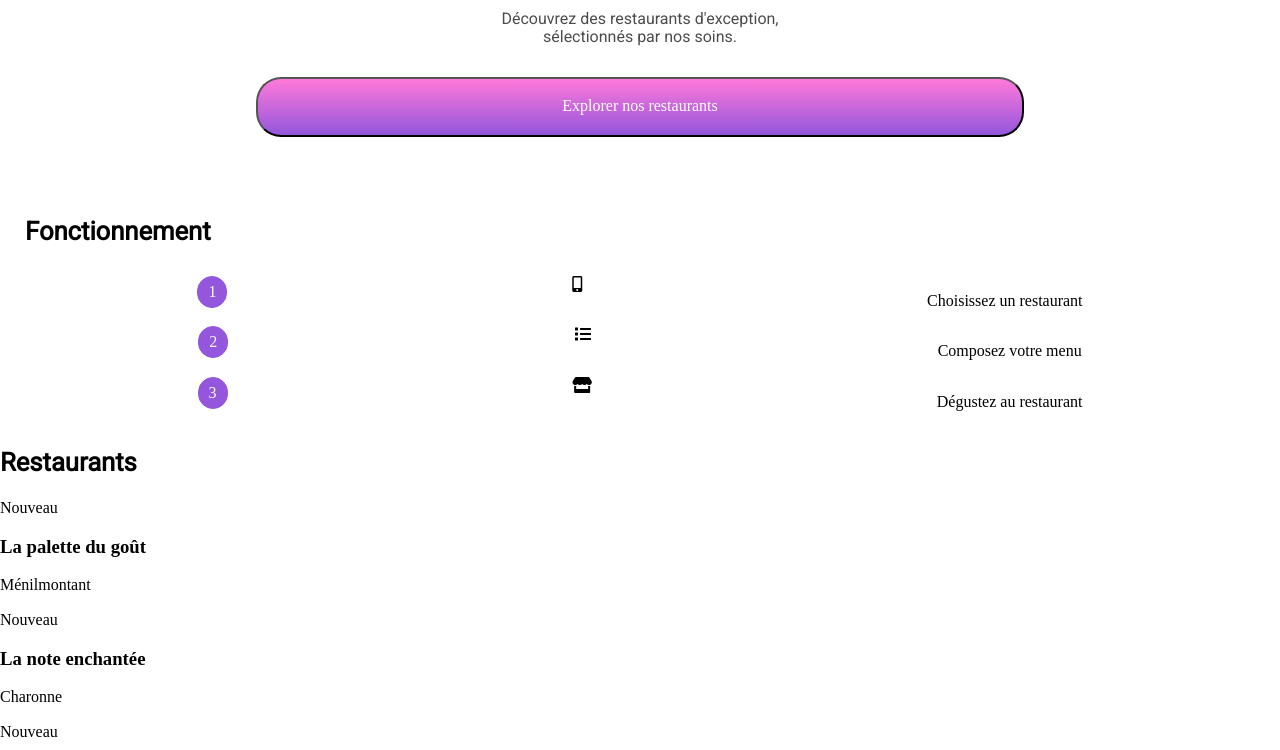
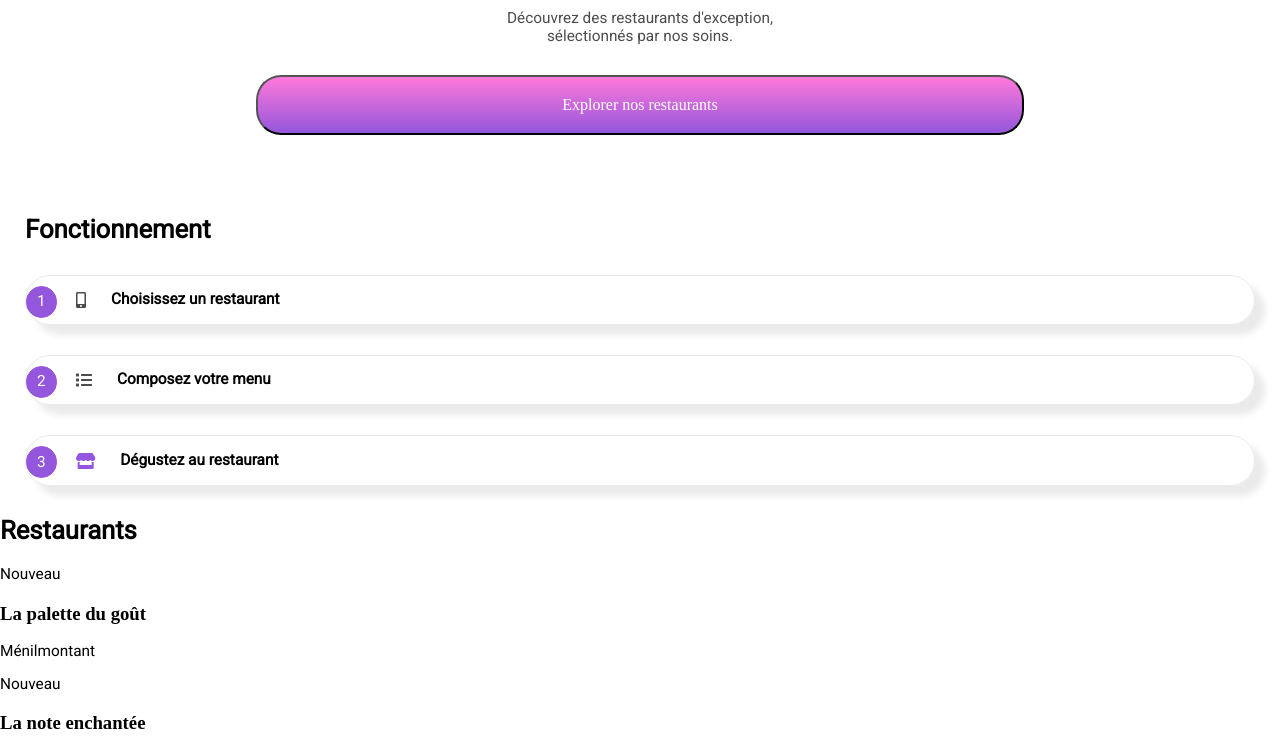
Before and after one commit to ocarpels13200/OlivierCarpels_3_26042021, a plain HTML site: page index.html in a window 1280 px wide. Shown: the part 278-1028 px from the top of the page. Drawn offline with Linux system fonts and the light colour scheme; a web font is replaced by a local one.

Commit message:
Travail sur la section functionality

```diff
--- a/Saas/Base/_elements.scss
+++ b/Saas/Base/_elements.scss
@@ -5,3 +5,7 @@
     @include font2;
     font-size: $titlefontsize;
 }
+p{
+    @include font2;
+    font-size: $paragraphfontsize;
+}
--- a/Saas/Pages/_home.scss
+++ b/Saas/Pages/_home.scss
@@ -26,13 +26,11 @@
 }
 .presentation{
     &__title{
-        @include font2;
         text-align: center;
         font-weight: bolder;
         margin: 50px 0px 25px 0px;
     }
     &__subtitle{
-        @include font2;
         text-align: center;
         opacity: 0.7;
         margin-bottom: 30px;
@@ -45,12 +43,21 @@
         margin-top: 80px;
         margin-bottom: 30px;
     }
+    &__step{
+        border: solid 1px #EAEAEA;
+        box-shadow: 10px 10px 7px #EAEAEA;
+        border-radius: 25px;
+        position: relative;
+        margin-bottom: 30px;
+    }
 }
 .step{
     display: flex;
-    justify-content: space-around;
     &__number{
         display: flex;
+        position: absolute;
+        top: 10px;
+        left: 0px;
         color: #fff;
         align-items: center;
         height: 10px;
@@ -59,4 +66,19 @@
         padding: 10px;
         background-color: $primaryColor;
     }
+    &__logo{
+        display: flex;
+        align-items: center;
+        margin-left: 50px;
+        opacity: 0.7;
+        &--select{
+            color: $primaryColor;
+            opacity: 1;
+        }
+    }
+    &__paragraph{
+        margin-left: 25px;
+        text-align: left;
+        font-weight: bold;
+    }
 }
--- a/Saas/utils/_variables.scss
+++ b/Saas/utils/_variables.scss
@@ -1,3 +1,3 @@
 $titlefontsize: 1.6rem;
-$paragraphfontsize : $titlefontsize * 0.8;
+$paragraphfontsize : $titlefontsize * 0.6;
 $navfontsize: $titlefontsize * 0.5;
--- a/index.html
+++ b/index.html
@@ -41,7 +41,7 @@
                     <div class="step__number">
                         <p>1</p>
                     </div>
-                    <div class="stap__logo">
+                    <div class="step__logo">
                         <i class="fas fa-mobile-alt"></i>
                     </div>
                     <p class="step__paragraph">
@@ -54,7 +54,7 @@
                     <div class="step__number">
                         <p>2</p>
                     </div>
-                    <div class="stap__logo">
+                    <div class="step__logo">
                         <i class="fas fa-list"></i>
                     </div>
                     <p class="step__paragraph">
@@ -67,7 +67,7 @@
                     <div class="step__number">
                         <p>3</p>
                     </div>
-                    <div class="stap__logo">
+                    <div class="step__logo step__logo--select">
                         <i class="fas fa-store"></i>
                     </div>
                     <p class="step__paragraph">
```
Also changed, not shown: publics_html/CSS/style.css, 1 other file.
